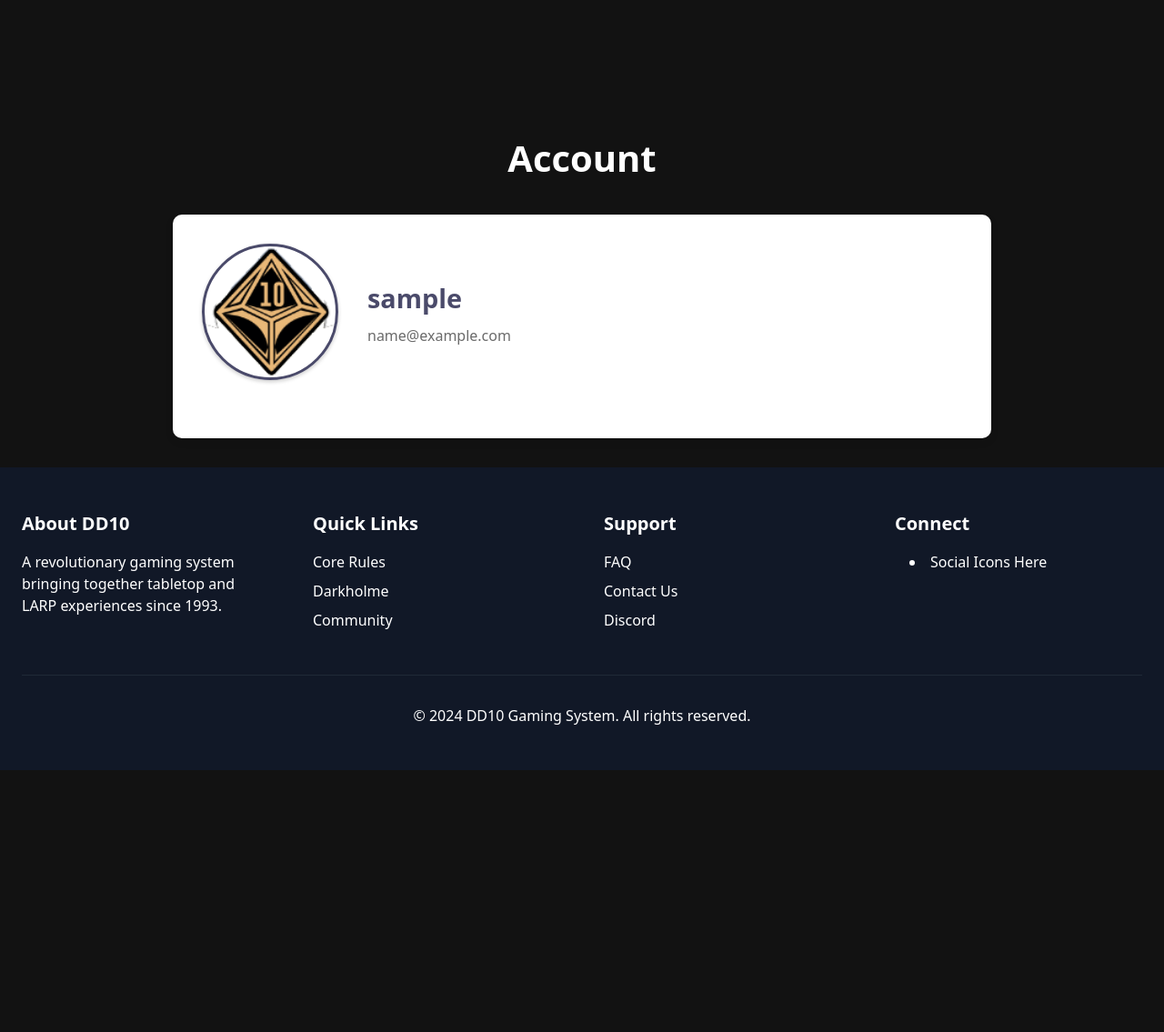
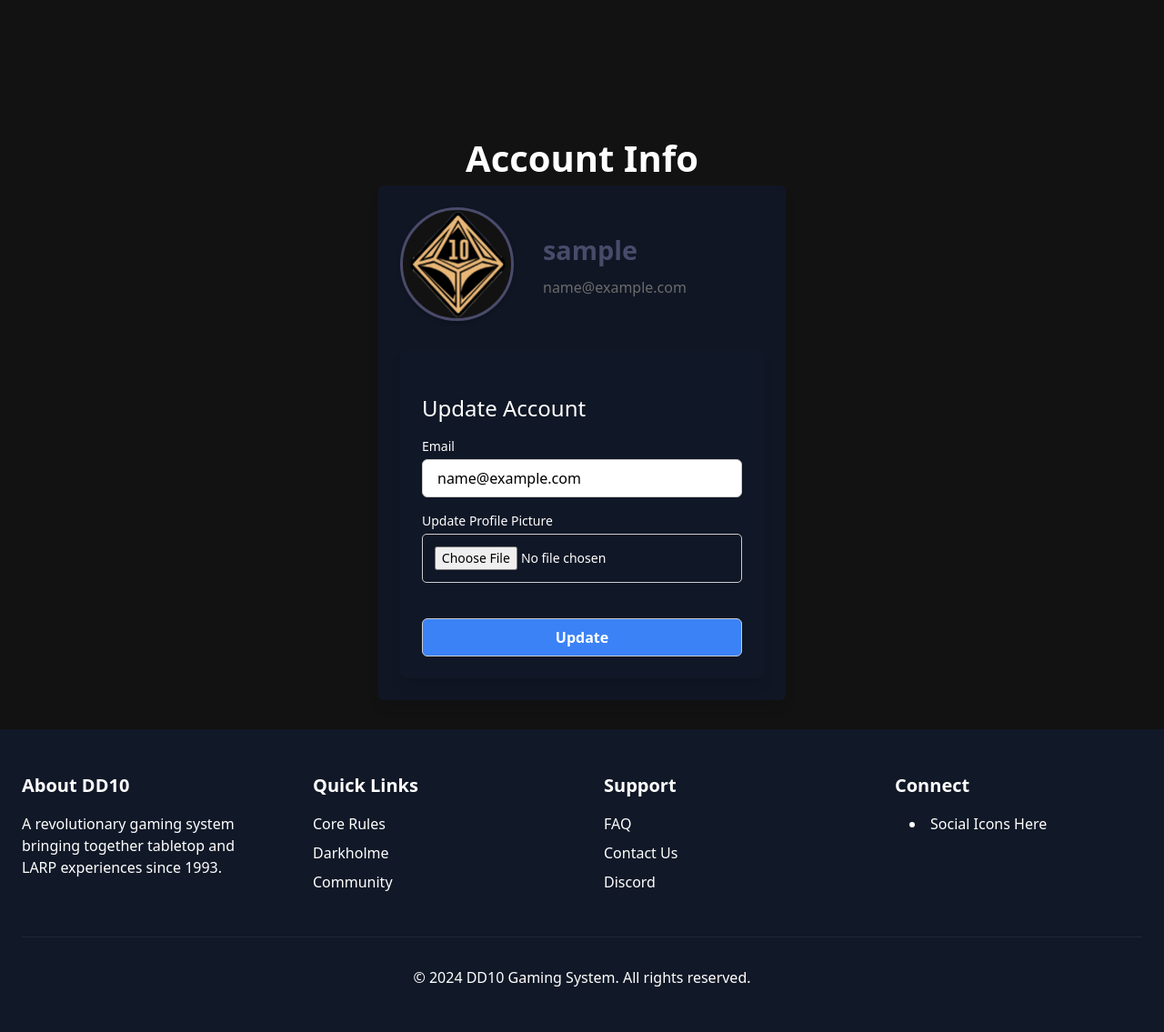
Before and after one commit to boonewh/lotusrpg, a Flask app: page /account in a window 1280 px wide. Shown: the part 126-1261 px from the top of the page at 91% size. Before the commit the page ends 973 px from the top, so only its background shows below. Run offline with Flask 3, Linux system fonts and the light colour scheme; the visitor is signed in with stand-in values (Sample User, id 1); some libraries are stand-ins or nearby versions.

Commit message:
users can add images to the forums, old images auto deleted

```diff
--- a/lotusrpg/forms.py
+++ b/lotusrpg/forms.py
@@ -1,4 +1,6 @@
 from flask_wtf import FlaskForm
+from flask_wtf.file import FileField, FileAllowed
+from flask_login import current_user
 from wtforms import StringField, PasswordField, SubmitField, BooleanField
 from wtforms.validators import DataRequired, Length, Email, EqualTo, ValidationError
 from lotusrpg.models import User
@@ -24,4 +26,15 @@ class LoginForm(FlaskForm):
     email = StringField('Email', validators=[DataRequired(), Email()])
     password = PasswordField('Password', validators=[DataRequired()])
     remember = BooleanField('Remember Me')
-    submit = SubmitField('Login')
+    submit = SubmitField('Login')\
+
+class UpdateAccountForm(FlaskForm):
+    email = StringField('Email', validators=[DataRequired(), Email()])
+    picture = FileField('Update Profile Picture', validators=[FileAllowed(['jpg', 'png'])])
+    submit = SubmitField('Update')
+
+    def validate_email(self, email):
+        if email.data != current_user.email:
+            user = User.query.filter_by(email=email.data).first()
+            if user:
+                raise ValidationError('Email already registered. Please use a different email.')
--- a/lotusrpg/routes.py
+++ b/lotusrpg/routes.py
@@ -1,6 +1,9 @@
+import os
+import secrets
+from PIL import Image
 from flask import render_template, url_for, flash, redirect, request
 from lotusrpg import app, db, bcrypt
-from lotusrpg.forms import RegistrationForm, LoginForm
+from lotusrpg.forms import RegistrationForm, LoginForm, UpdateAccountForm
 from lotusrpg.models import User, Post
 from flask_login import login_user, current_user, logout_user, login_required
 
@@ -73,8 +76,39 @@ def logout():
     logout_user()
     return redirect(url_for('index'))
 
-@app.route('/account')
+def save_picture(form_picture):
+    random_hex = secrets.token_hex(8) # Generating a random hex to prevent overwriting files with the same name
+    _, f_ext = os.path.splitext(form_picture.filename) # Splitting the filename and extension
+    picture_fn = random_hex + f_ext # Creating a new filename by combing the hex and the extension
+    picture_path = os.path.join(app.root_path, 'static/images', picture_fn)  # Saving the picture to the filesystem
+
+    output_size = (125, 125) # The next four lines resize the image and save it to the filesystem with Pillow package
+    i = Image.open(form_picture)
+    i.thumbnail(output_size)
+    i.save(picture_path)
+
+    return picture_fn
+
+
+@app.route('/account', methods=['GET', 'POST'])
 @login_required
 def account():
+    form = UpdateAccountForm()
+    if form.validate_on_submit():
+        if form.picture.data:
+             # Delete the old image if it's not the default image
+            if current_user.image_file != 'default.jpg':
+                old_picture_path = os.path.join(app.root_path, 'static/images', current_user.image_file)
+                if os.path.exists(old_picture_path):
+                    os.remove(old_picture_path)
+            # Save the new picture
+            picture_file = save_picture(form.picture.data)
+            current_user.image_file = picture_file
+        current_user.email = form.email.data
+        db.session.commit()
+        flash('Email updated!', 'success')
+        return redirect(url_for('account'))
+    elif request.method == 'GET':
+        form.email.data = current_user.email
     image_file = url_for('static', filename='images/' + current_user.image_file)
-    return render_template('account.html', image_file=image_file)
+    return render_template('account.html', image_file=image_file, form=form)
--- a/lotusrpg/static/css/main.css
+++ b/lotusrpg/static/css/main.css
@@ -528,12 +528,13 @@ header h1 {
 
 /* Account Image */
 .account-img {
-  width: 150px;
-  height: 150px;
+  width: 125px;
+  height: 125px;
   border-radius: 50%;
   object-fit: cover;
   border: 3px solid #4a4a6a;
   box-shadow: 0 2px 4px rgba(0, 0, 0, 0.2);
+  background-color: #121212;
 }
 
 /* Media Body */
--- a/lotusrpg/templates/account.html
+++ b/lotusrpg/templates/account.html
@@ -3,8 +3,8 @@
 {% block title %}Account - LOTUS RPG{% endblock %}
 
 {% block content %}
-    <h1 class="heading1">Account</h1>
-    <div class="content-section">
+    <h1 class="heading1">Account Info</h1>
+    <div class="max-w-md mx-auto mb-8 p-6 bg-opacity-90 bg-gray-900 backdrop-filter backdrop-blur-lg shadow-lg rounded-md">
         <div class="media">
             <img class="account-img" src="{{ image_file }}" alt="">
             <div class="media-body">
@@ -12,6 +12,34 @@
                 <p class="text-secondary">{{ current_user.email }}</p>
             </div>
         </div>
-        <!-- Form Here -->
+        <div class="max-w-md mx-auto p-6 bg-opacity-90 bg-gray-900 backdrop-filter backdrop-blur-lg shadow-lg rounded-md">
+            <form method="POST" action="" enctype="multipart/form-data">
+                {{ form.hidden_tag() }}
+                <fieldset>
+                    <h2 class="mb-4 md:text-2xl">Update Account</h2>
+                    <div class="mb-4">
+                        {{ form.email.label(class="block text-sm font-medium text-white-700 mb-1") }}
+                        {{ form.email(class="w-full px-4 py-2 border rounded-md text-black focus:outline-none focus:ring-2 focus:ring-blue-500 focus:border-blue-500") }}
+                        {% if form.email.errors %}
+                            <p class="text-red-500 text-sm mt-1">
+                                {{ form.email.errors[0] }}
+                            </p>
+                        {% endif %}
+                    </div>
+                    <div class="form-group">
+                        {{ form.picture.label(class="block text-sm font-medium text-white-700 mb-1") }}
+                        {{ form.picture(class="block text-sm font-medium text-white-700 mb-1") }}
+                        {% if form.picture.errors %}
+                            <p class="text-red-500 text-sm mt-1">
+                                {{ form.picture.errors[0] }}
+                            </p>
+                        {% endif %}
+                    </div>
+                </fieldset>
+                <div class="mt-4">
+                    {{ form.submit(class="w-full py-2 px-4 bg-blue-500 text-white font-semibold rounded-md text-black hover:bg-blue-600 focus:outline-none focus:ring-2 focus:ring-blue-500 focus:ring-offset-2") }}
+                </div>
+            </form>
+        </div>
     </div>
 {% endblock %}
```
Also changed, not shown: lotusrpg/static/images/e13d8bfde8763267.png (added), lotusrpg/static/images/layer1.png, lotusrpg/templates/create_post.html (added).
